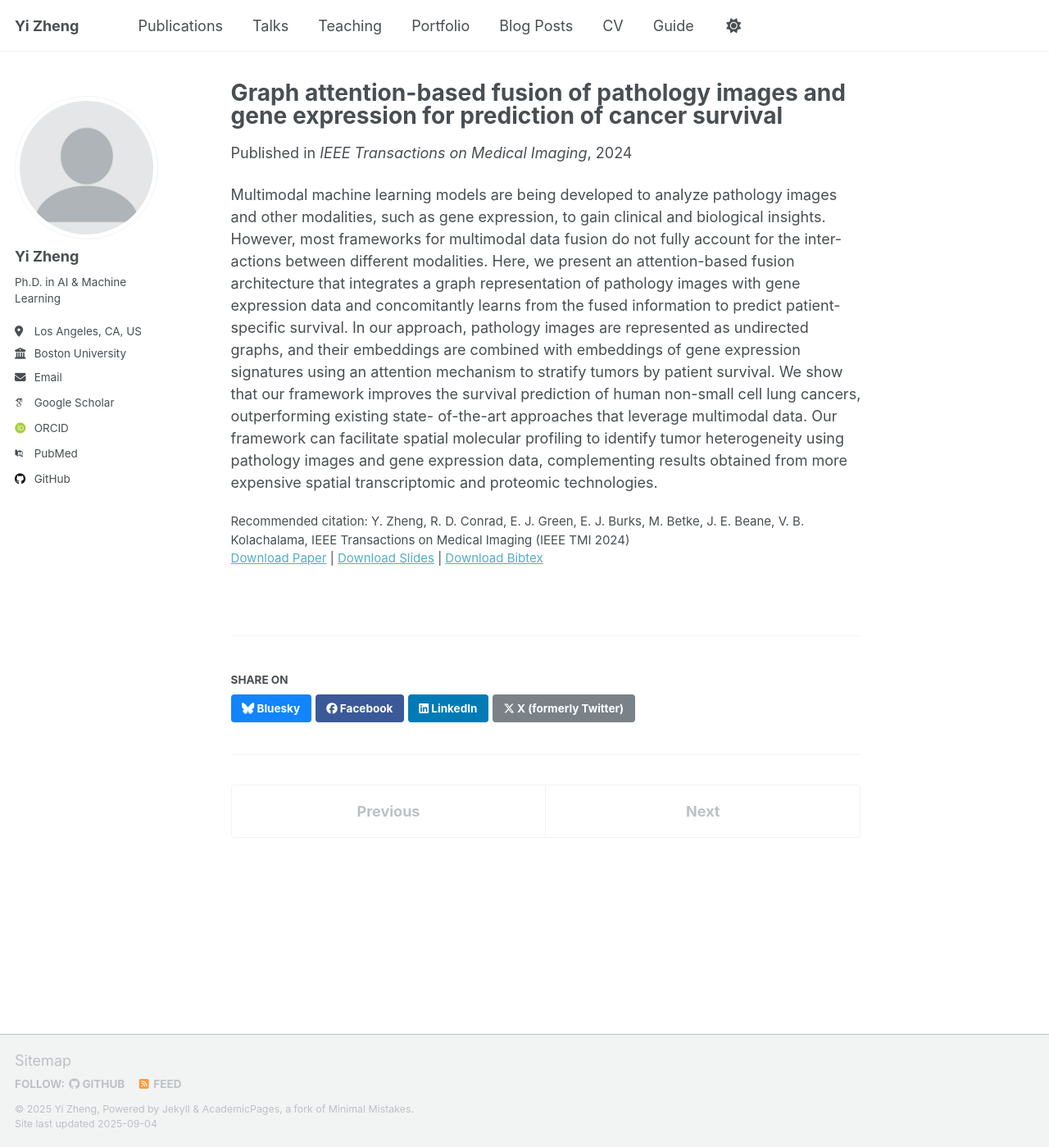
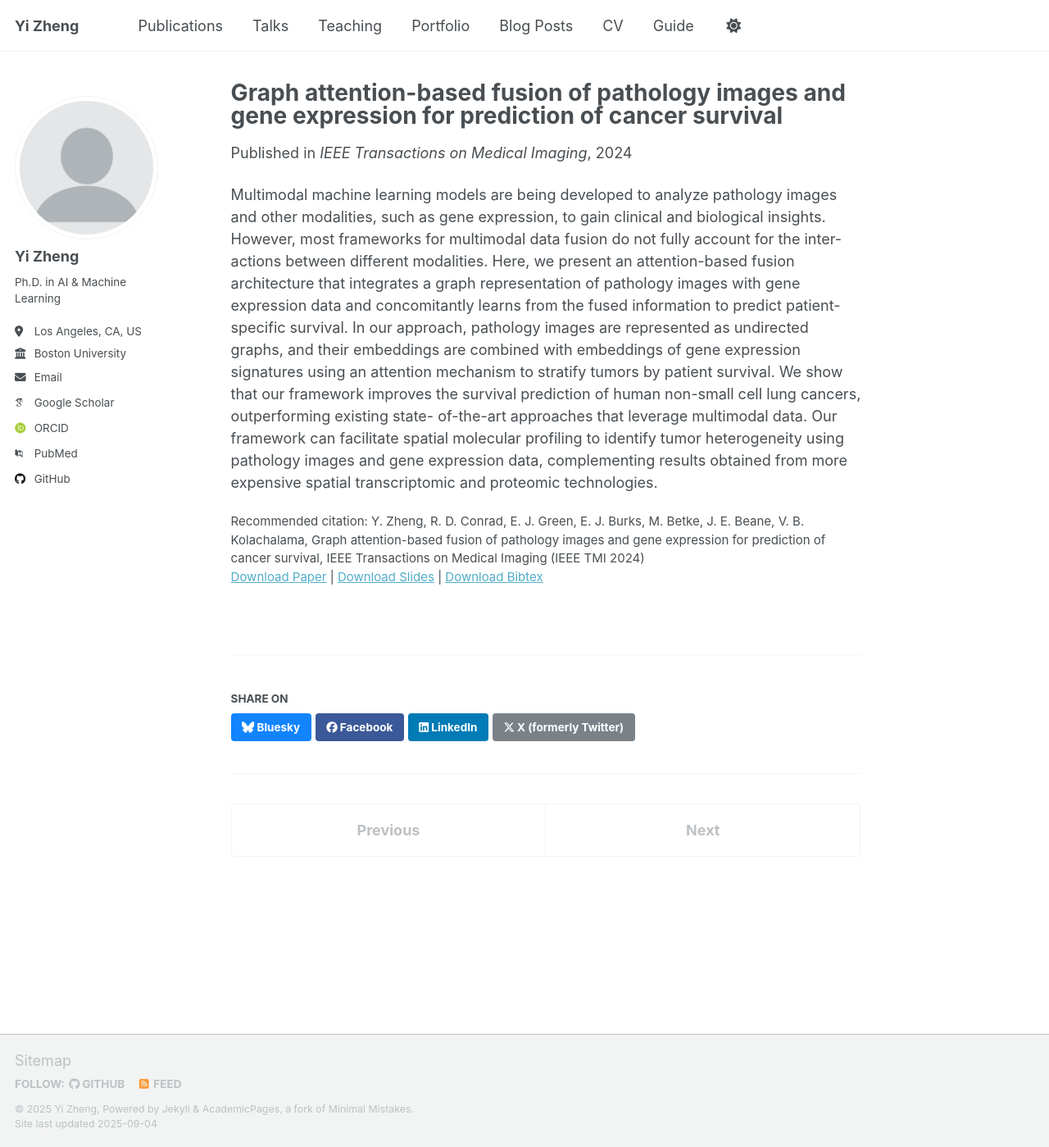
Before and after one commit to GSWS/GSWS.github.io, a Jekyll site: the page built from _publications/graph-attention.md, in a window 1280 px wide and 1399 px high. Shown: the whole window at 82% size. Built offline with Jekyll 4.4.1, drawn with Linux system fonts in a browser that asks for light colours; some web fonts are replaced; a script that is not in the unit is left out.

Commit message:
Update graph-attention.md

```diff
--- a/_publications/graph-attention.md
+++ b/_publications/graph-attention.md
@@ -9,6 +9,6 @@ venue: 'IEEE Transactions on Medical Imaging'
 slidesurl: 'http://GSWS.github.io/files/Graph_Attention-Based_Fusion_of_Pathology_Images_and_Gene_Expression_for_Prediction_of_Cancer_Survival.pdf'
 paperurl: 'http://GSWS.github.io/files/Graph_Attention-Based_Fusion_of_Pathology_Images_and_Gene_Expression_for_Prediction_of_Cancer_Survival.pdf'
 bibtexurl: 'http://GSWS.github.io/files/Graph_Attention-Based_Fusion_of_Pathology_Images_and_Gene_Expression_for_Prediction_of_Cancer_Survival.bib'
-citation: 'Y. Zheng, R. D. Conrad, E. J. Green, E. J. Burks, M. Betke, J. E. Beane, V. B. Kolachalama, IEEE Transactions on Medical Imaging (IEEE TMI 2024)'
+citation: 'Y. Zheng, R. D. Conrad, E. J. Green, E. J. Burks, M. Betke, J. E. Beane, V. B. Kolachalama, Graph attention-based fusion of pathology images and gene expression for prediction of cancer survival, IEEE Transactions on Medical Imaging (IEEE TMI 2024)'
 ---
 Multimodal machine learning models are being developed to analyze pathology images and other modalities, such as gene expression, to gain clinical and biological insights. However, most frameworks for multimodal data fusion do not fully account for the inter- actions between different modalities. Here, we present an attention-based fusion architecture that integrates a graph representation of pathology images with gene expression data and concomitantly learns from the fused information to predict patient-specific survival. In our approach, pathology images are represented as undirected graphs, and their embeddings are combined with embeddings of gene expression signatures using an attention mechanism to stratify tumors by patient survival. We show that our framework improves the survival prediction of human non-small cell lung cancers, outperforming existing state- of-the-art approaches that leverage multimodal data. Our framework can facilitate spatial molecular profiling to identify tumor heterogeneity using pathology images and gene expression data, complementing results obtained from more expensive spatial transcriptomic and proteomic technologies.
```
